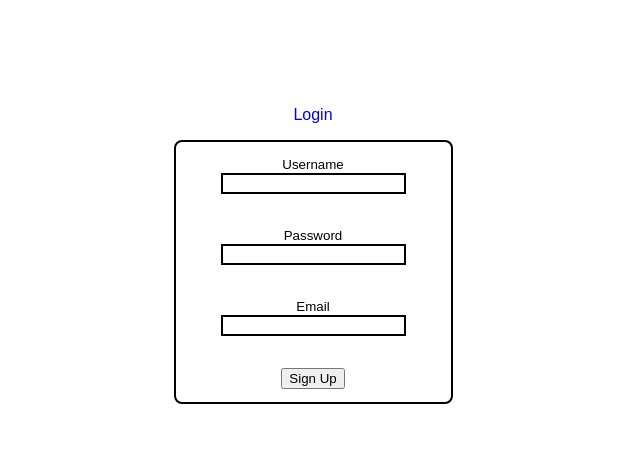
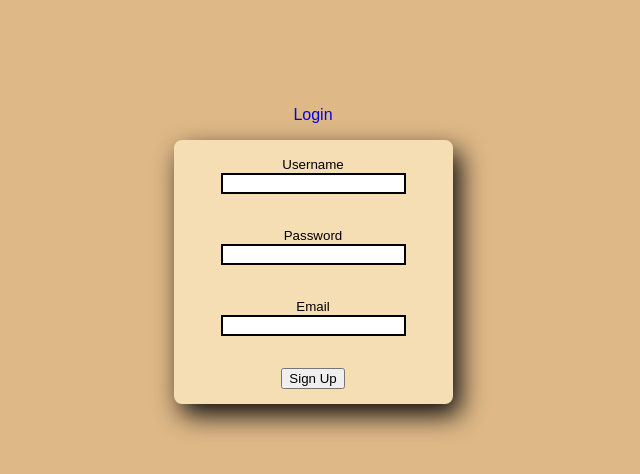
Before and after one commit to Davide3520/e-commerce-site, a React app: page /signup in a window 1280 px wide. Shown: the top 474 px of the page, without its empty margins (327-967 px from the left). Built offline with nearby package versions, Linux system fonts and the light colour scheme.

Commit message:
login css shadow added

```diff
--- a/public/style.css
+++ b/public/style.css
@@ -1,5 +1,7 @@
 body {
   font-family: sans-serif;
+  background: #DEB887	;
+
 }
 
 a {
@@ -40,13 +42,16 @@ hr {
   display: flex;
   flex-direction: column;
   border-radius: 8px;
-  border: 2px solid black;
+  border: 2px solid wheat;
   flex-wrap: wrap;
   justify-content: center;
   align-items: center;
   text-align: center;
   height: 260px;
   width: 275px;
+  background-color: wheat;
+  box-shadow: 7px 11px 26px #0c0c0c;
+
 }
 
 .inputs {
```
